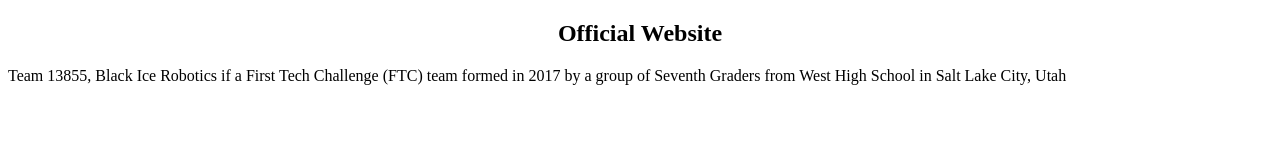
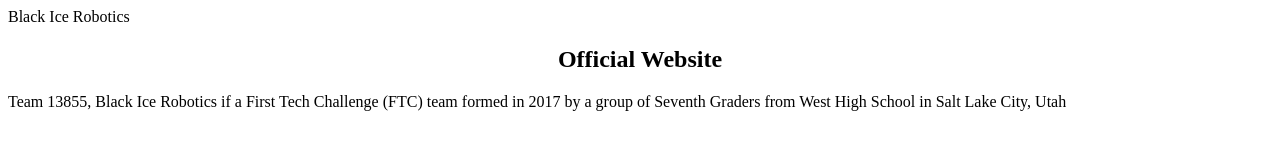
Before and after one commit to Pythagorm/Blackice-Website, a plain HTML site: page index.html in a window 1280 px wide. Drawn offline with Linux system fonts and the light colour scheme.

Commit message:
Update index.html

```diff
--- a/index.html
+++ b/index.html
@@ -1,9 +1,7 @@
 <!DOCTYPE html>
 <html>
   <head>
-    <center>
-    <title>BLACK ICE ROBOTICS</title>
-    </center>
+    Black Ice Robotics
   </head>
 <body>
 
```
